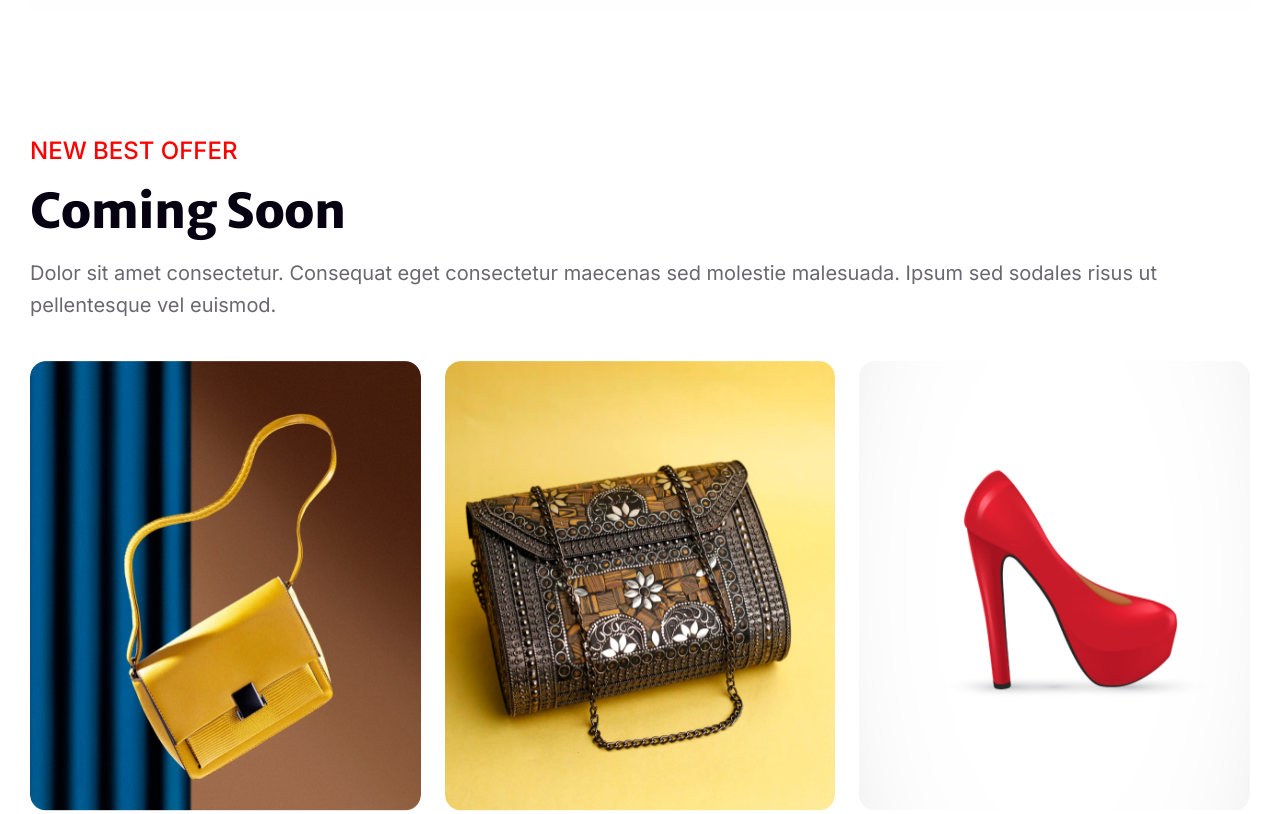
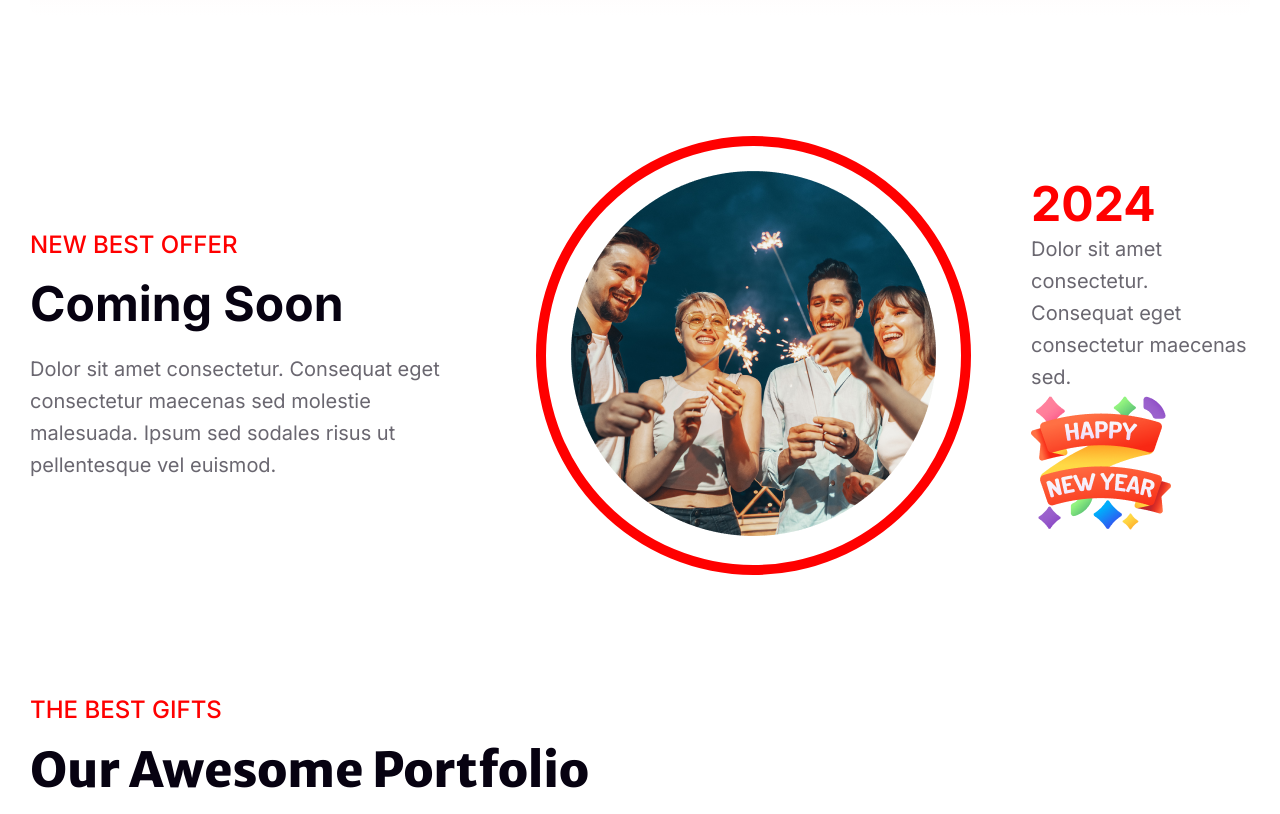
Before and after one commit to hammadsadi/new-year-new-mission-1, a plain HTML site: page index.html in a window 1280 px wide. Shown: the part 2860-3674 px from the top of the page. Drawn offline with Linux system fonts and the light colour scheme.

Commit message:
add fetures section

```diff
--- a/css/style.css
+++ b/css/style.css
@@ -160,6 +160,57 @@ h3 {
   margin-top: 40px;
 }
 
+/* Fetures Section */
+.futures-container {
+  display: flex;
+  gap: 60px;
+  justify-content: center;
+  align-items: center;
+}
+.futures-item > .section-subtitle {
+  margin-bottom: 15px;
+  color: #f00;
+  font-family: "Inter", sans-serif;
+  font-size: 24px;
+  font-weight: 500;
+}
+.futures-item > .section-title {
+  margin-bottom: 20px;
+  font-family: "Inter", sans-serif;
+  color: #070211;
+  font-size: 48px;
+  font-style: normal;
+  font-weight: 900;
+  line-height: normal;
+  text-transform: capitalize;
+}
+.futures-item > .future-description {
+  color: rgba(7, 2, 17, 0.6);
+  font-family: "Inter", sans-serif;
+  font-size: 20px;
+  font-style: normal;
+  font-weight: 400;
+  line-height: 32px; /* 160% */
+}
+.future-image {
+  /* width: 364.844px;
+  height: 364.844px; */
+  background-color: #fff;
+  border: 10px solid #f00;
+  border-radius: 50%;
+}
+.future-image img {
+  padding: 25px;
+}
+.futures-item > .future-year-heading {
+  color: #f00;
+  font-family: "Inter", sans-serif;
+  font-size: 48px;
+  font-style: normal;
+  font-weight: 700;
+  line-height: normal;
+}
+
 /* Portfolio Section Style */
 .section-heading > .section-subtitle {
   color: #f00;
@@ -263,7 +314,7 @@ footer {
   margin-bottom: 50px;
 }
 .footer-content > hr {
-  background: red;
+  background: rgba(255, 255, 255, 0.15);
 }
 .top-content p {
   color: #fff;
--- a/index.html
+++ b/index.html
@@ -71,12 +71,40 @@
         </div>
       </section>
 
+      <!-- Futures Section -->
+      <section>
+        <div class="container futures-container">
+          <div class="futures-item">
+            <h5 class="section-subtitle">NEW BEST OFFER</h5>
+            <h3 class="section-title">Coming Soon</h3>
+            <p class="future-description">
+              Dolor sit amet consectetur. Consequat eget consectetur maecenas
+              sed molestie malesuada. Ipsum sed sodales risus ut pellentesque
+              vel euismod.
+            </p>
+          </div>
+          <div class="futures-item">
+            <div class="future-image">
+              <img src="images/Ellipse1.png" alt="Ellipse1" />
+            </div>
+          </div>
+          <div class="futures-item">
+            <h3 class="future-year-heading">2024</h3>
+            <p class="future-year-description">
+              Dolor sit amet consectetur. Consequat eget consectetur maecenas
+              sed.
+            </p>
+            <img src="images/Group96.png" alt="" />
+          </div>
+        </div>
+      </section>
+
       <!-- portfolio Section -->
       <section>
         <div class="container">
           <div class="section-heading">
-            <h5 class="section-subtitle">NEW BEST OFFER</h5>
-            <h3 class="section-title">Coming Soon</h3>
+            <h5 class="section-subtitle">THE BEST GIFTS</h5>
+            <h3 class="section-title">Our Awesome Portfolio</h3>
             <p class="section-description">
               Dolor sit amet consectetur. Consequat eget consectetur maecenas
               sed molestie malesuada. Ipsum sed sodales risus ut pellentesque
```
Also changed, not shown: images/Ellipse1.png (renamed from images/Ellipse 1.png), images/Group96.png (renamed from images/Group 96.png).
